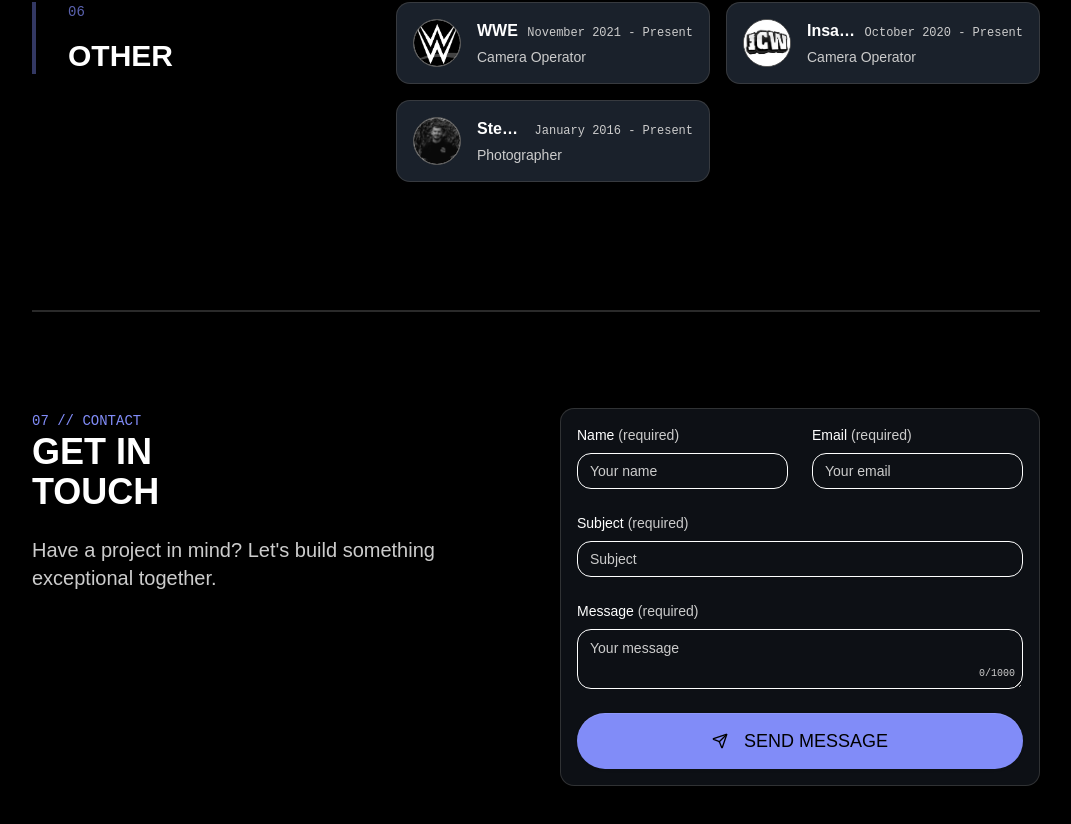
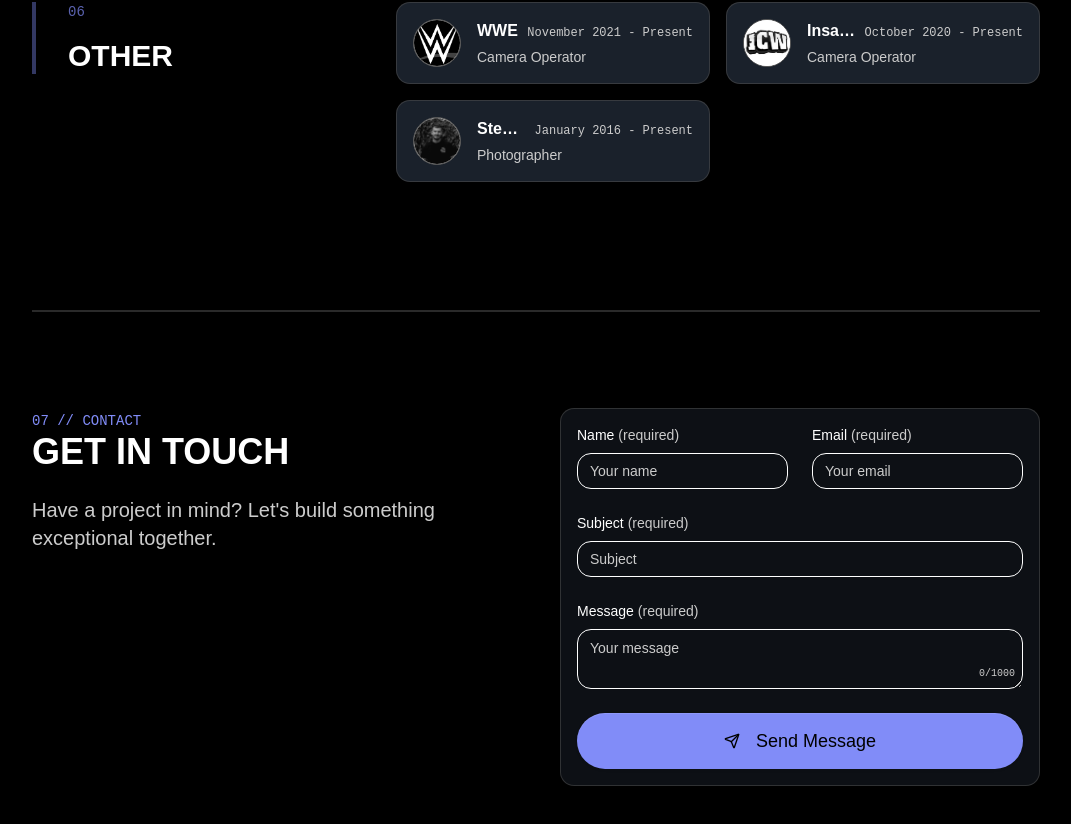
Before and after one commit to stevenmckinnon/resume-nextjs, a Next.js app: page / in a window 1280 px wide. Shown: the part 5329-6153 px from the top of the page, without its empty margins (104-1175 px from the left). Built offline with nearby package versions, Linux system fonts and the light colour scheme.

Commit message:
Refactor Contact and ProjectCard components for improved styling and user experience. Simplify text in Contact header and update button states for clarity. Adjust grayscale effect in ProjectCard for better visual consistency across different screen sizes.

```diff
--- a/src/components/contact.tsx
+++ b/src/components/contact.tsx
@@ -142,9 +142,7 @@ export const Contact = () => {
                 07 // Contact
               </span>
               <h2 className="text-2xl md:text-3xl lg:text-4xl font-display font-black tracking-tighter uppercase">
-                Get in
-                <br />
-                Touch
+                Get in Touch
               </h2>
             </div>
           </BlurFade>
@@ -249,14 +247,15 @@ export const Contact = () => {
                 <Button
                   type="submit"
                   disabled={loading}
-                  className="w-full h-14 text-lg transition-all duration-300 group"
+                  size="lg"
+                  className="w-full lg:h-14 lg:text-lg transition-all duration-300 group"
                 >
                   {loading ? (
                     <Loader2 className="animate-spin mr-2" />
                   ) : (
                     <Send className="mr-2 size-4 group-hover:translate-x-1 transition-transform" />
                   )}
-                  {loading ? "TRANSMITTING..." : "SEND MESSAGE"}
+                  {loading ? "Sending..." : "Send Message"}
                 </Button>
               </form>
             </BlurFade>
--- a/src/components/hero.tsx
+++ b/src/components/hero.tsx
@@ -123,15 +123,10 @@ export const Hero = () => {
             variants={letterAnimation}
             className="flex flex-wrap gap-4 pt-4 justify-center md:justify-start"
           >
-            <Button asChild size="lg" className="h-14 px-8 lg:text-lg">
+            <Button asChild size="lg" className="lg:h-14 lg:text-lg">
               <Link href="#contact">Work With Me</Link>
             </Button>
-            <Button
-              asChild
-              variant="outline"
-              size="lg"
-              className="h-14 px-8 lg:text-lg"
-            >
+            <Button asChild variant="outline" size="lg" className="lg:h-14 lg:text-lg">
               <Link href="#projects">View Projects</Link>
             </Button>
           </motion.div>
--- a/src/components/project-card.tsx
+++ b/src/components/project-card.tsx
@@ -39,7 +39,7 @@ export const ProjectCard = ({
               alt={title}
               width={800}
               height={450}
-              className="object-cover w-full h-full grayscale group-hover:grayscale-0 transition-all duration-500 group-hover:scale-105"
+              className="object-cover w-full h-full md:grayscale group-hover:grayscale-0 transition-all duration-500 group-hover:scale-105"
             />
           </Link>
         </div>
```
